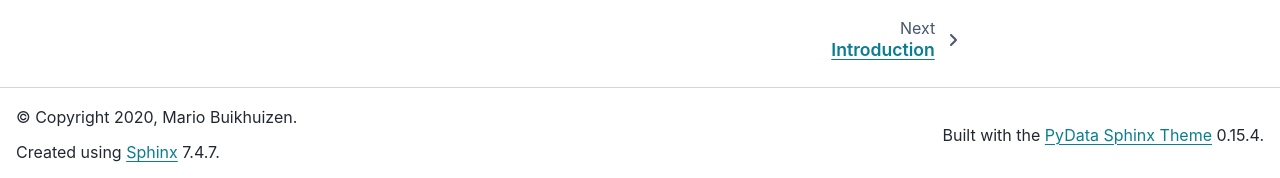
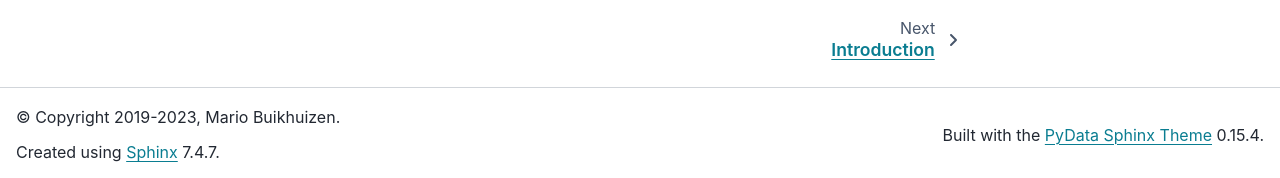
Before and after one commit to widgetti/ipyvuetify, a Sphinx documentation site: the page built from docs/index.rst, in a window 1280 px wide and 1349 px high. Shown: the part 1168-1346 px from the top of the window. Built offline with Sphinx 7.4.7 and the PyData theme 0.15.4, drawn with Linux system fonts in a browser that asks for light colours.

Commit message:
docs: use the same copyright date as the license

```diff
--- a/docs/conf.py
+++ b/docs/conf.py
@@ -4,11 +4,12 @@ This file only contains a selection of the most common options. For a full
 list see the documentation:
 https://www.sphinx-doc.org/en/master/usage/configuration.html
 """
+from datetime import datetime
 
 # -- Project information -----------------------------------------------------
 
 project = "ipyvuetify"
-copyright = "2020, Mario Buikhuizen"
+copyright = f"2019-{datetime.now().year}, Mario Buikhuizen"
 author = "Mario Buikhuizen"
 release = "1.8.10"
 
```
